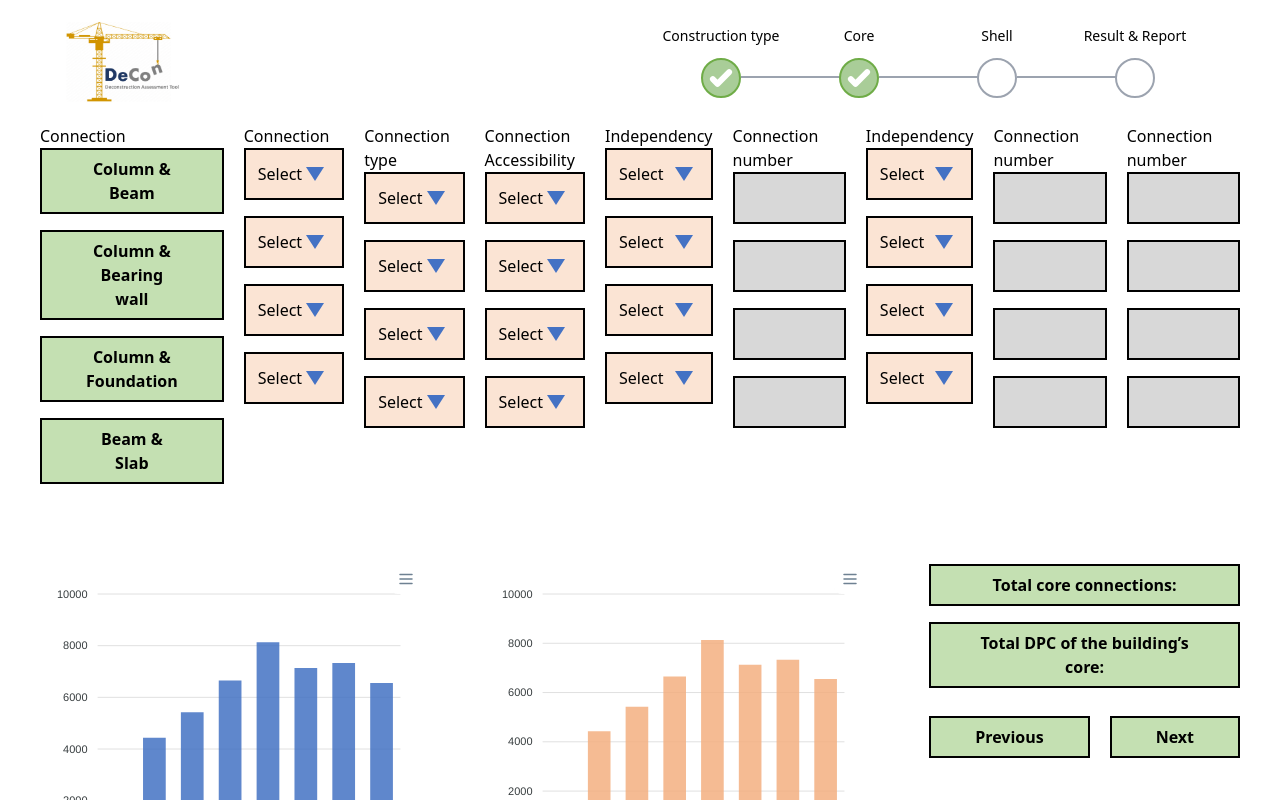
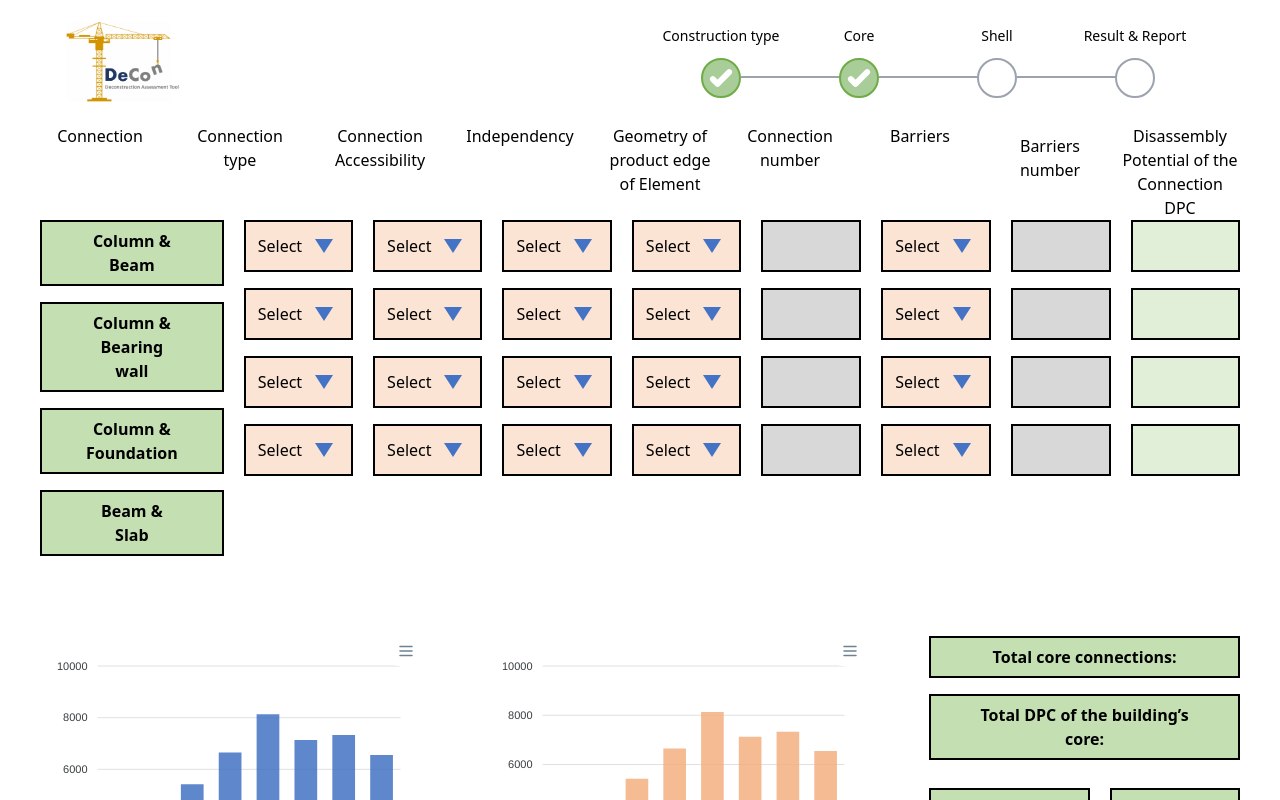
Before and after one commit to shariful10/DeCon, a React (Vite) app: page /building-shell in a window 1280 px wide. Shown: the top 800 px of the page. Built offline with nearby package versions, Linux system fonts and the light colour scheme.

Commit message:
customnised shell page

```diff
--- a/src/pages/BuildingCore.jsx
+++ b/src/pages/BuildingCore.jsx
@@ -137,20 +137,39 @@ export default function BuildingCore() {
   return (
     <div className="w-full px-10">
       <div className="flex flex-col">
-        <div className="flex gap-5 mb-20">
+        <div class="flex gap-5 justify-between">
+          <div class="flex-1 box-border text-center">Connection</div>
+          <div class="flex-1 box-border text-center">Connection type</div>
+          <div class="flex-1 box-border text-center">
+            Connection Accessibility
+          </div>
+          <div class="flex-1 box-border text-center">Independency</div>
+          <div class="flex-1 box-border text-center">
+            Geometry of product edge of Element
+          </div>
+          <div class="w-[100px] box-border text-center">Connection number</div>
+          <div class="flex-1 box-border text-center">Barriers</div>
+          <div class="p-[10px] box-border text-center w-[100px]">
+            Barriers number
+          </div>
+          <div class="flex-1 box-border text-center">
+            Disassembly Potential of the Connection DPC
+          </div>
+        </div>
+
+        <div className="flex gap-5 justify-between mb-20">
           <div className="flex-1">
-            <h3 className="text-center mb-3">Connection</h3>
+            {/* <h3 className="text-center mb-3">Connection</h3> */}
             <div className="flex flex-col gap-4">
-              <Button btnTitle="Column & Beam" />
-              <Button btnTitle="Column & Bearing wall" />
-              <Button btnTitle="Column & Foundation" />
-              <Button btnTitle="Beam & Slab" />
-              <Button btnTitle="Slab & Bearing wall" />
+              <Button btnTitle="Column & Shell element" />
+              <Button btnTitle="Beam & Shell element" />
+              <Button btnTitle="Slab & Shell element" />
+              <Button btnTitle="Bearing wall & Shell element" />
             </div>
           </div>
 
           <div className="flex-1">
-            <h3 className="text-center mb-3">Connection type</h3>
+            {/* <h3 className="text-center mb-3">Connection type</h3> */}
             <div className="flex flex-col gap-4">
               <SelectDropdown contents={connectionType} />
               <SelectDropdown contents={connectionType} />
@@ -161,7 +180,7 @@ export default function BuildingCore() {
           </div>
 
           <div className="flex-1">
-            <h3 className="text-center mb-3">Connection Accessibility</h3>
+            {/* <h3 className="text-center mb-3">Connection Accessibility</h3> */}
             <div className="flex flex-col gap-4">
               <SelectDropdown />
               <SelectDropdown />
@@ -172,7 +191,7 @@ export default function BuildingCore() {
           </div>
 
           <div className="flex-1">
-            <h3 className="text-center mb-3">Independency</h3>
+            {/* <h3 className="text-center mb-3">Independency</h3> */}
             <div className="flex flex-col gap-4">
               <SelectDropdown />
               <SelectDropdown />
@@ -183,9 +202,9 @@ export default function BuildingCore() {
           </div>
 
           <div className="flex-1">
-            <h3 className="text-center mb-3">
+            {/* <h3 className="text-center mb-3">
               Geometry of product edge of Element
-            </h3>
+            </h3> */}
             <div className="flex flex-col gap-4">
               <SelectDropdown />
               <SelectDropdown />
@@ -196,7 +215,7 @@ export default function BuildingCore() {
           </div>
 
           <div className="w-[100px]">
-            <h3 className="text-center mb-3">Connection number</h3>
+            {/* <h3 className="text-center mb-3">Connection number</h3> */}
             <div className="flex flex-col gap-4">
               <Input />
               <Input />
@@ -207,7 +226,7 @@ export default function BuildingCore() {
           </div>
 
           <div className="flex-1">
-            <h3 className="text-center mb-3">Barriers</h3>
+            {/* <h3 className="text-center mb-3">Barriers</h3> */}
             <div className="flex flex-col gap-4">
               <SelectDropdown />
               <SelectDropdown />
@@ -218,7 +237,7 @@ export default function BuildingCore() {
           </div>
 
           <div className="w-[100px]">
-            <h3 className="text-center mb-3">Barriers number</h3>
+            {/* <h3 className="text-center mb-3">Barriers number</h3> */}
             <div className="flex flex-col gap-4">
               <Input />
               <Input />
@@ -229,9 +248,9 @@ export default function BuildingCore() {
           </div>
 
           <div className="flex-1">
-            <h3 className="text-center mb-3">
+            {/* <h3 className="text-center mb-3">
               Disassembly Potential of the Connection DPC
-            </h3>
+            </h3> */}
             <div className="flex flex-col gap-4">
               <Input className="bg-[#E1EFD8]" />
               <Input className="bg-[#E1EFD8]" />
@@ -260,7 +279,7 @@ export default function BuildingCore() {
               <Link to={"/constructions-type"}>
                 <Button btnTitle="Previous" />
               </Link>
-              <Link to="/">
+              <Link to="/building-shell">
                 <Button btnTitle="Next" />
               </Link>
             </div>
--- a/src/pages/BuildingShell.jsx
+++ b/src/pages/BuildingShell.jsx
@@ -6,12 +6,160 @@ import Charts from "../components/Chart/Chart";
 import { Link } from "react-router-dom";
 
 export default function BuildingShell() {
+  const connectionType = [
+    {
+      label: "Dry Connection",
+      value: "dry_connection",
+      options: [
+        {
+          label: "Loose (no fastening material)",
+          value: "loose",
+          score: 1.0,
+        },
+        {
+          label: "Click connection",
+          value: "click_connection",
+          score: 1.0,
+        },
+        {
+          label: "Velcro connection",
+          value: "velcro_connection",
+          score: 1.0,
+        },
+        {
+          label: "Magnetic connection",
+          value: "magnetic_connection",
+          score: 0,
+        },
+      ],
+    },
+    {
+      label: "Connection with added elements",
+      value: "connection_with_added_elements",
+      options: [
+        {
+          label: "Bolt and nut connection",
+          value: "bolt_and_nut_connection",
+          score: 0.8,
+        },
+        {
+          label: "Spring connection",
+          value: "spring_connection",
+          score: 0.8,
+        },
+        {
+          label: "Corner connections",
+          value: "corner_connections",
+          score: 0.8,
+        },
+        {
+          label: "Screw connection",
+          value: "screw_connection",
+          score: 0.8,
+        },
+        {
+          label: "Connections with added connection elements",
+          value: "connections_with_added_connection_elements",
+          score: 0.8,
+        },
+      ],
+    },
+    {
+      label: "Direct integral connection",
+      value: "direct_integral_connection",
+      options: [
+        {
+          label: "Pin connection",
+          value: "pin_connection",
+          score: 0.6,
+        },
+        {
+          label: "Nail connection",
+          value: "nail_connection",
+          score: 0.6,
+        },
+      ],
+    },
+    {
+      label: "Soft chemical connection",
+      value: "soft_chemical_connection",
+      options: [
+        {
+          label: "Caulking connection",
+          value: "caulking_connection",
+          score: 0.2,
+        },
+        {
+          label: "Foam connection (PUR)",
+          value: "foam_connection_pur",
+          score: 0.2,
+        },
+      ],
+    },
+    {
+      label: "Hard chemical connection",
+      value: "hard_chemical_connection",
+      options: [
+        {
+          label: "Adhesive connection",
+          value: "adhesive_connection",
+          score: 0.1,
+        },
+        {
+          label: "Dump connection",
+          value: "dump_connection",
+          score: 0.1,
+        },
+        {
+          label: "Weld connection",
+          value: "weld_connection",
+          score: 0.1,
+        },
+        {
+          label: "Cementitious connection",
+          value: "cementitious_connection",
+          score: 0.1,
+        },
+        {
+          label: "Chemical anchors",
+          value: "chemical_anchors",
+          score: 0.1,
+        },
+        {
+          label: "Hard chemical connection",
+          value: "hard_chemical_connection",
+          score: 0.1,
+        },
+      ],
+    },
+  ];
+
   return (
     <div className="w-full px-10">
       <div className="flex flex-col">
-        <div className="flex gap-5 mb-20">
+        <div class="flex gap-5 justify-between">
+          <div class="flex-1 box-border text-center">Connection</div>
+          <div class="flex-1 box-border text-center">Connection type</div>
+          <div class="flex-1 box-border text-center">
+            Connection Accessibility
+          </div>
+          <div class="flex-1 box-border text-center">Independency</div>
+          <div class="flex-1 box-border text-center">
+            Geometry of product edge of Element
+          </div>
+          <div class="w-[100px] box-border text-center">Connection number</div>
+          <div class="flex-1 box-border text-center">Barriers</div>
+          <div class="p-[10px] box-border text-center w-[100px]">
+            Barriers number
+          </div>
+          <div class="flex-1 box-border text-center">
+            Disassembly Potential of the Connection DPC
+          </div>
+        </div>
+
+        <div className="flex gap-5 justify-between mb-20">
           <div className="flex-1">
-            <h3>Connection</h3>
+            {/* <h3 className="text-center mb-3">Connection</h3> */}
             <div className="flex flex-col gap-4">
               <Button btnTitle="Column & Beam" />
               <Button btnTitle="Column & Bearing wall" />
@@ -21,7 +169,17 @@ export default function BuildingShell() {
           </div>
 
           <div className="flex-1">
-            <h3>Connection</h3>
+            {/* <h3 className="text-center mb-3">Connection type</h3> */}
+            <div className="flex flex-col gap-4">
+              <SelectDropdown contents={connectionType} />
+              <SelectDropdown contents={connectionType} />
+              <SelectDropdown contents={connectionType} />
+              <SelectDropdown contents={connectionType} />
+            </div>
+          </div>
+
+          <div className="flex-1">
+            {/* <h3 className="text-center mb-3">Connection Accessibility</h3> */}
             <div className="flex flex-col gap-4">
               <SelectDropdown />
               <SelectDropdown />
@@ -31,7 +189,7 @@ export default function BuildingShell() {
           </div>
 
           <div className="flex-1">
-            <h3>Connection type</h3>
+            {/* <h3 className="text-center mb-3">Independency</h3> */}
             <div className="flex flex-col gap-4">
               <SelectDropdown />
               <SelectDropdown />
@@ -41,7 +199,9 @@ export default function BuildingShell() {
           </div>
 
           <div className="flex-1">
-            <h3>Connection Accessibility</h3>
+            {/* <h3 className="text-center mb-3">
+              Geometry of product edge of Element
+            </h3> */}
             <div className="flex flex-col gap-4">
               <SelectDropdown />
               <SelectDropdown />
@@ -50,18 +210,8 @@ export default function BuildingShell() {
             </div>
           </div>
 
-          <div className="flex-1">
-            <h3>Independency</h3>
-            <div className="flex flex-col gap-4">
-              <SelectDropdown />
-              <SelectDropdown />
-              <SelectDropdown />
-              <SelectDropdown />
-            </div>
-          </div>
-
-          <div className="">
-            <h3>Connection number</h3>
+          <div className="w-[100px]">
+            {/* <h3 className="text-center mb-3">Connection number</h3> */}
             <div className="flex flex-col gap-4">
               <Input />
               <Input />
@@ -71,7 +221,7 @@ export default function BuildingShell() {
           </div>
 
           <div className="flex-1">
-            <h3>Independency</h3>
+            {/* <h3 className="text-center mb-3">Barriers</h3> */}
             <div className="flex flex-col gap-4">
               <SelectDropdown />
               <SelectDropdown />
@@ -80,8 +230,8 @@ export default function BuildingShell() {
             </div>
           </div>
 
-          <div className="">
-            <h3>Connection number</h3>
+          <div className="w-[100px]">
+            {/* <h3 className="text-center mb-3">Barriers number</h3> */}
             <div className="flex flex-col gap-4">
               <Input />
               <Input />
@@ -90,13 +240,15 @@ export default function BuildingShell() {
             </div>
           </div>
 
-          <div className="">
-            <h3>Connection number</h3>
+          <div className="flex-1">
+            {/* <h3 className="text-center mb-3">
+              Disassembly Potential of the Connection DPC
+            </h3> */}
             <div className="flex flex-col gap-4">
-              <Input />
-              <Input />
-              <Input />
-              <Input />
+              <Input className="bg-[#E1EFD8]" />
+              <Input className="bg-[#E1EFD8]" />
+              <Input className="bg-[#E1EFD8]" />
+              <Input className="bg-[#E1EFD8]" />
             </div>
           </div>
         </div>
@@ -119,7 +271,9 @@ export default function BuildingShell() {
               <Link to={"/building-core"}>
                 <Button btnTitle="Previous" />
               </Link>
-              <Button btnTitle="Next" />
+              <Link to="/">
+                <Button btnTitle="Next" />
+              </Link>
             </div>
           </div>
         </div>
```
